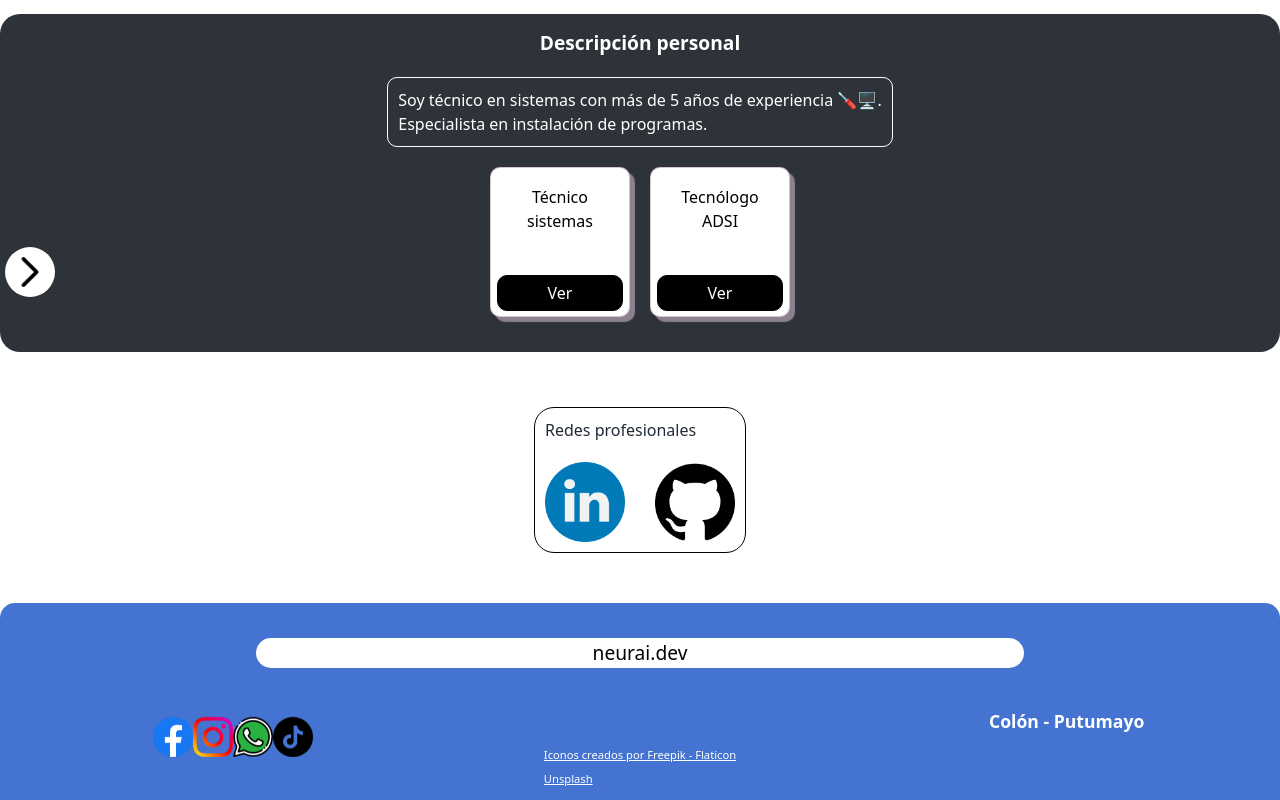
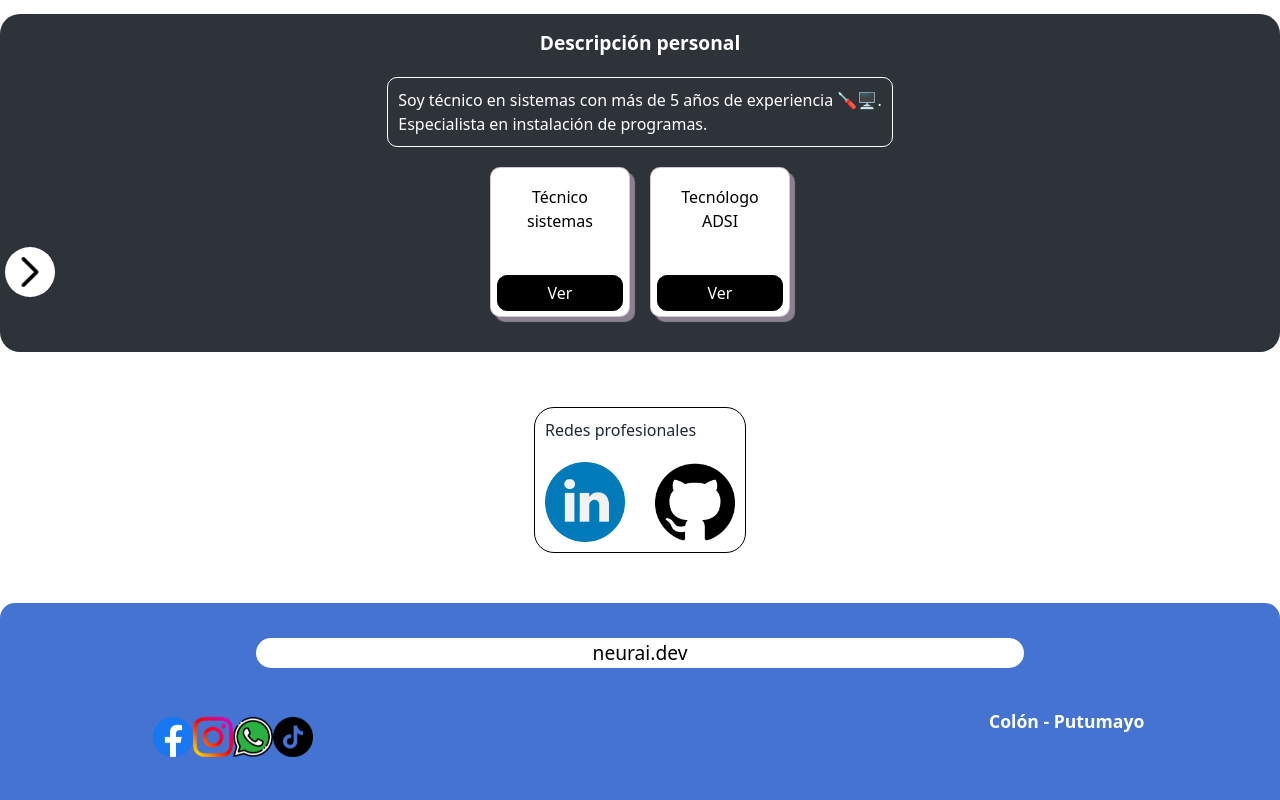
Before and after one commit to julianesp/neuraidev, a Next.js app: page /Profile in a window 1280 px wide. Shown: the part 498-1298 px from the top of the page. Built offline with nearby package versions, Linux system fonts and the light colour scheme.

Commit message:
Arreglando animaciones de las redes sociales

```diff
--- a/src/containers/Footer.js
+++ b/src/containers/Footer.js
@@ -1,23 +1,153 @@
+// "use client";
+
+// import React, { useState } from "react";
+// import Link from "next/link";
+// import Image from "next/image";
+// import face from "../../public/assets/redes/facebook.png";
+// import ins from "../../public/assets/redes/instagram.png";
+// import tik from "../../public/assets/redes/tiktok.png";
+// import wha from "../../public/assets/redes/whatsapp.png";
+
+// import arrow from "../../public/next.png";
+// import phone from "../../public/phone.png";
+// import styles from "../styles/Footer.module.scss";
+// import RootLayout from "@/app/layout";
+
+// const Contacto = () => {
+//   const [menuOption, setMenuOptions] = useState(false);
+//   const switchOptions = () => {
+//     setMenuOptions(!menuOption);
+//   };
+
+//   return (
+//     <div className={styles.footer}>
+//       <article className={styles.flecha} onClick={switchOptions}>
+//         <Image alt="Links to navigation" src={arrow} priority />
+//       </article>
+
+//       <article className={styles.description}>
+//         <p>neurai.dev</p>
+//       </article>
+
+//       <article className={styles.ubicacion}>
+//         <p>Colón - Putumayo</p>
+//       </article>
+
+//       <article
+//         className={`${styles.redes} ${
+//           menuOption ? styles.open : styles.closed
+//         }`}
+//       >
+//         <ul>
+//           <li>
+//             <Link
+//               href="https://www.facebook.com/profile.php?id=100085485673809"
+//               target="_blank"
+//               rel="noreferrer"
+//               passHref
+//             >
+//               <Image alt="Facebook" src={face} priority />
+//             </Link>
+//           </li>
+
+//           <li>
+//             <Link
+//               href="https://www.instagram.com/alexriob/"
+//               target="_blank"
+//               rel="noreferrer"
+//               passHref
+//             >
+//               <Image alt="Instagram" src={ins} priority />
+//             </Link>
+//           </li>
+
+//           <li>
+//             <Link
+//               href="https://wa.me/573174503604"
+//               target="_blank"
+//               rel="noreferrer"
+//               passHref
+//             >
+//               <Image alt="Whatsapp" src={wha} priority />
+//             </Link>
+//           </li>
+
+//           <li className={styles.tiktok}>
+//             <Link
+//               href="https://www.tiktok.com/@julii1295?_t=8n2OQ52Q4aD&_r=1"
+//               target="_blank"
+//               rel="noreferrer"
+//               passHref
+//             >
+//               <Image alt="TikTok" src={tik} priority />
+//             </Link>
+//           </li>
+//         </ul>
+//       </article>
+
+//       <article className={styles.externo}>
+//         <Link
+//           href="https://www.flaticon.es/iconos-gratis/facebook"
+//           title="facebook iconos"
+//           target="_blank"
+//           rel="noreferrer"
+//         >
+//           Iconos creados por Freepik - Flaticon
+//         </Link>
+//         <br />
+//         <Link
+//           href="https://unsplash.com/"
+//           title="facebook iconos"
+//           target="_blank"
+//           rel="noreferrer"
+//         >
+//           Unsplash
+//         </Link>
+//       </article>
+//     </div>
+//   );
+// };
+
+// export default Contacto;
+
 "use client";
 
-import React, { useState } from "react";
+import React, { useState, useRef, useEffect } from "react";
 import Link from "next/link";
 import Image from "next/image";
 import face from "../../public/assets/redes/facebook.png";
 import ins from "../../public/assets/redes/instagram.png";
 import tik from "../../public/assets/redes/tiktok.png";
 import wha from "../../public/assets/redes/whatsapp.png";
-
 import arrow from "../../public/next.png";
-import phone from "../../public/phone.png";
 import styles from "../styles/Footer.module.scss";
-import RootLayout from "@/app/layout";
 
 const Contacto = () => {
   const [menuOption, setMenuOptions] = useState(false);
+  const menuRef = useRef(null);
+
   const switchOptions = () => {
     setMenuOptions(!menuOption);
   };
+
+  // Función para cerrar el menú cuando se hace clic fuera
+  useEffect(() => {
+    const handleClickOutside = (event) => {
+      if (menuRef.current && !menuRef.current.contains(event.target)) {
+        setMenuOptions(false);
+      }
+    };
+
+    // Detectar clics en toda la ventana
+    document.addEventListener("mousedown", handleClickOutside);
+    document.addEventListener("touchstart", handleClickOutside);
+
+    return () => {
+      // Limpiar eventos al desmontar el componente
+      document.removeEventListener("mousedown", handleClickOutside);
+      document.removeEventListener("touchstart", handleClickOutside);
+    };
+  }, [menuRef]);
 
   return (
     <div className={styles.footer}>
@@ -31,19 +161,11 @@ const Contacto = () => {
 
       <article className={styles.ubicacion}>
         <p>Colón - Putumayo</p>
-        {/* <p>Información: 313-862-7818</p> */}
-        {/* <div className={styles.call}>
-          Llámame:
-          <a href="tel:+3174503604">
-            <Image src={phone} alt="Imagen de teléfono" />
-          </a>
-        </div> */}
       </article>
 
       <article
-        className={`${styles.redes} ${
-          menuOption ? styles.open : styles.closed
-        }`}
+        ref={menuRef} // Referencia para el menú
+        className={`${styles.redes} ${menuOption ? styles.open : styles.closed}`}
       >
         <ul>
           <li>
@@ -56,7 +178,6 @@ const Contacto = () => {
               <Image alt="Facebook" src={face} priority />
             </Link>
           </li>
-
           <li>
             <Link
               href="https://www.instagram.com/alexriob/"
@@ -67,7 +188,6 @@ const Contacto = () => {
               <Image alt="Instagram" src={ins} priority />
             </Link>
           </li>
-
           <li>
             <Link
               href="https://wa.me/573174503604"
@@ -78,7 +198,6 @@ const Contacto = () => {
               <Image alt="Whatsapp" src={wha} priority />
             </Link>
           </li>
-
           <li className={styles.tiktok}>
             <Link
               href="https://www.tiktok.com/@julii1295?_t=8n2OQ52Q4aD&_r=1"
@@ -91,26 +210,6 @@ const Contacto = () => {
           </li>
         </ul>
       </article>
-
-      <article className={styles.externo}>
-        <Link
-          href="https://www.flaticon.es/iconos-gratis/facebook"
-          title="facebook iconos"
-          target="_blank"
-          rel="noreferrer"
-        >
-          Iconos creados por Freepik - Flaticon
-        </Link>
-        <br />
-        <Link
-          href="https://unsplash.com/"
-          title="facebook iconos"
-          target="_blank"
-          rel="noreferrer"
-        >
-          Unsplash
-        </Link>
-      </article>
     </div>
   );
 };
--- a/src/styles/Footer.module.scss
+++ b/src/styles/Footer.module.scss
@@ -114,28 +114,28 @@
 }
 
 .footer .redes {
-  position: static;
+  // position: static;
 
-  /* display: none; */
+  // display: none;
   justify-content: center;
   align-items: center;
+  transition: 0.3s ease-in;
 
-  margin: 10px 0;
-
-  bottom: 5px;
+  // bottom: 60px;
 }
 .footer .redes.tiktok {
   background-color: #fff;
   border-radius: 50%;
 }
 
+// contenedor de redes.
 .footer .redes ul {
   display: flex;
   gap: 0 2.5rem;
 
   list-style: none;
-  margin: 7px 0;
-  padding: 0;
+  // margin: 7px 0;
+  // padding: 0;
 }
 
 .footer .redes ul li img {
@@ -146,10 +146,10 @@
 .footer .redes.open {
   position: fixed;
 
-  padding: 0 5px;
+  // padding: 0 5px;
 
-  bottom: 50px;
-  left: 10px;
+  bottom: 60px;
+  left: 50px;
 
   transition: 0.3s ease-in;
 
@@ -174,7 +174,8 @@
 .footer .redes.closed {
   display: flex;
 
-  right: -100px;
+  // right: -100px;
+  bottom: 60px;
 
   transition: 0.5s ease-out;
 
@@ -188,11 +189,11 @@
 
 @keyframes hiddenMenuBurger {
   from {
-    transform: translateX(-300px);
+    transform: translateX(-500px);
   }
 
   to {
-    transform: translateX(-500px);
+    transform: translateX(0px);
   }
 }
 
```
